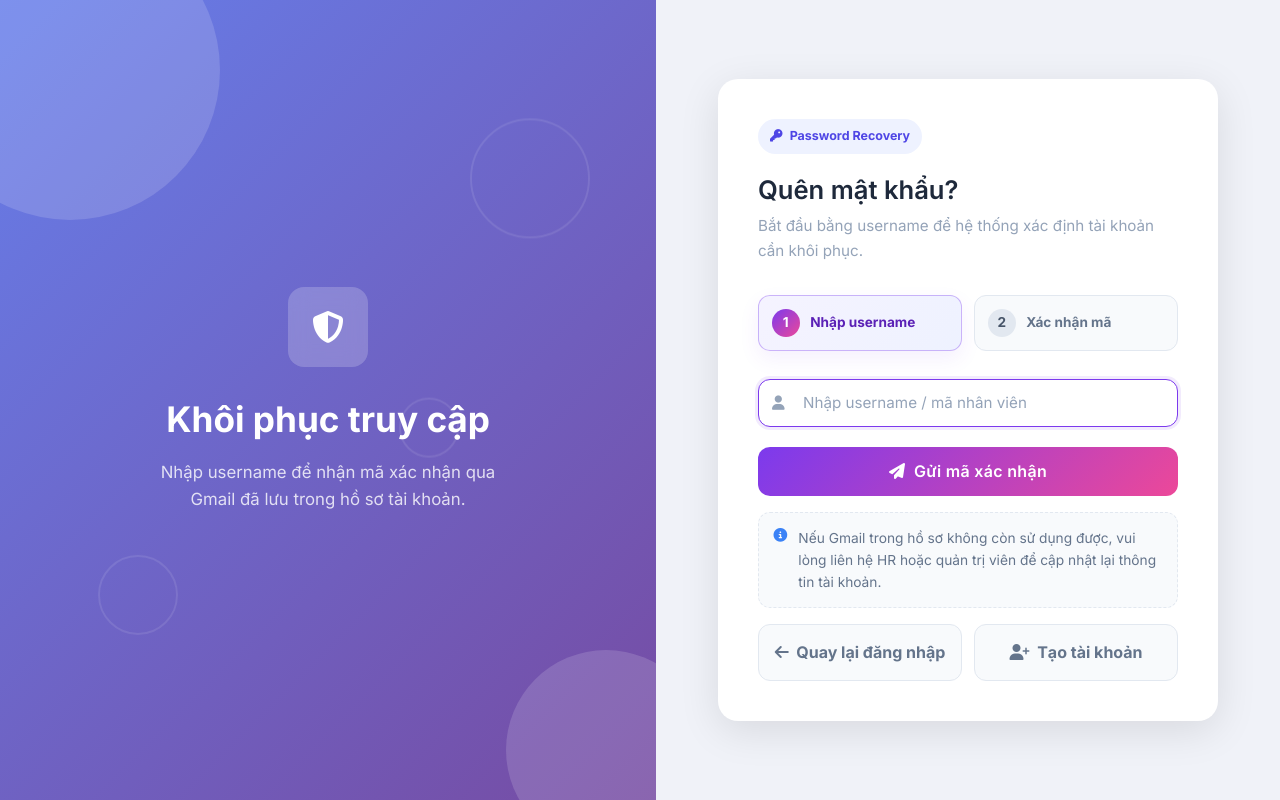
After one commit to hohoangluan/Business_web_project, a Django app: page /forgot-password/ in a window 1280 px wide. The commit adds this page. Run offline with Django 5.2, Linux system fonts and the light colour scheme.

Commit message:
Them quen password, dang ky tai khoan

```diff
--- /dev/null
+++ b/business_web/accounts/templates/accounts/forgot_password.html
@@ -0,0 +1,316 @@
+{% load static %}
+<!DOCTYPE html>
+<html lang="vi">
+<head>
+    <meta charset="UTF-8">
+    <meta name="viewport" content="width=device-width, initial-scale=1.0">
+    <title>Quên mật khẩu - HRMS Portal</title>
+    <meta name="description" content="Khôi phục mật khẩu HRMS Portal">
+
+    <link href="https://fonts.googleapis.com/css2?family=Inter:wght@300;400;500;600;700;800&display=swap" rel="stylesheet">
+    <link rel="stylesheet" href="https://cdnjs.cloudflare.com/ajax/libs/font-awesome/6.5.1/css/all.min.css">
+    <link rel="stylesheet" href="{% static 'accounts/css/style.css' %}">
+
+    <style>
+        .recovery-card {
+            max-width: 500px;
+        }
+        .recovery-badge {
+            display: inline-flex;
+            align-items: center;
+            gap: 0.45rem;
+            padding: 0.45rem 0.75rem;
+            border-radius: var(--radius-full);
+            background: #eef2ff;
+            color: #4f46e5;
+            font-size: 0.78rem;
+            font-weight: 700;
+            margin-bottom: 1rem;
+        }
+        .recovery-steps {
+            display: grid;
+            grid-template-columns: 1fr 1fr;
+            gap: 0.75rem;
+            margin-bottom: 1.75rem;
+        }
+        .recovery-step {
+            border: 1px solid var(--border);
+            background: #f8fafc;
+            border-radius: var(--radius);
+            padding: 0.8rem;
+            display: flex;
+            align-items: center;
+            gap: 0.65rem;
+            color: var(--text-secondary);
+            font-size: 0.85rem;
+            font-weight: 700;
+        }
+        .recovery-step.active {
+            background: linear-gradient(135deg, #f5f3ff, #eef2ff);
+            border-color: rgba(124, 58, 237, 0.35);
+            color: var(--primary-dark);
+            box-shadow: 0 8px 20px rgba(124, 58, 237, 0.08);
+        }
+        .step-index {
+            width: 28px;
+            height: 28px;
+            border-radius: 50%;
+            display: inline-flex;
+            align-items: center;
+            justify-content: center;
+            background: #e2e8f0;
+            color: #475569;
+            flex-shrink: 0;
+        }
+        .recovery-step.active .step-index {
+            background: var(--gradient-btn);
+            color: #fff;
+        }
+        .recovery-alert {
+            border-radius: var(--radius);
+            padding: 0.85rem 1rem;
+            margin-bottom: 1.25rem;
+            display: flex;
+            gap: 0.7rem;
+            align-items: flex-start;
+            font-size: 0.9rem;
+            line-height: 1.45;
+        }
+        .recovery-alert.success {
+            background: var(--success-bg);
+            border: 1px solid rgba(16, 185, 129, 0.2);
+            color: #047857;
+        }
+        .recovery-alert.error {
+            background: var(--danger-bg);
+            border: 1px solid rgba(239, 68, 68, 0.2);
+            color: var(--danger);
+        }
+        .mail-preview {
+            display: flex;
+            align-items: center;
+            gap: 0.85rem;
+            padding: 1rem;
+            border-radius: var(--radius);
+            background: linear-gradient(135deg, #f8fafc, #fff7ed);
+            border: 1px solid #fed7aa;
+            margin-bottom: 1.25rem;
+        }
+        .mail-preview-icon {
+            width: 44px;
+            height: 44px;
+            border-radius: 14px;
+            display: flex;
+            align-items: center;
+            justify-content: center;
+            color: #fff;
+            background: linear-gradient(135deg, #f97316, #ef4444);
+            flex-shrink: 0;
+        }
+        .mail-preview-label {
+            color: var(--text-muted);
+            font-size: 0.78rem;
+            font-weight: 700;
+            text-transform: uppercase;
+            letter-spacing: 0.04em;
+        }
+        .mail-preview-value {
+            color: var(--text-primary);
+            font-weight: 800;
+            margin-top: 0.1rem;
+        }
+        .code-input {
+            letter-spacing: 0.45rem;
+            text-align: center;
+            font-weight: 800;
+            font-size: 1.15rem !important;
+            padding-left: 1rem !important;
+        }
+        .recovery-help {
+            display: flex;
+            align-items: flex-start;
+            gap: 0.7rem;
+            color: var(--text-secondary);
+            background: #f8fafc;
+            border: 1px dashed var(--border);
+            border-radius: var(--radius);
+            padding: 0.9rem;
+            margin-top: 1rem;
+            font-size: 0.86rem;
+        }
+        .recovery-actions {
+            display: flex;
+            gap: 0.75rem;
+            align-items: center;
+            margin-top: 1rem;
+        }
+        .btn-secondary-link {
+            flex: 1;
+            text-align: center;
+            padding: 0.9rem;
+            border-radius: var(--radius);
+            color: var(--text-secondary);
+            background: #f8fafc;
+            font-weight: 700;
+            border: 1px solid var(--border);
+        }
+        .btn-secondary-link:hover {
+            color: var(--primary);
+            border-color: rgba(124, 58, 237, 0.35);
+            background: #fff;
+        }
+
+        @media (max-width: 640px) {
+            .recovery-steps { grid-template-columns: 1fr; }
+            .recovery-actions { flex-direction: column; }
+            .recovery-actions .btn-login,
+            .recovery-actions .btn-secondary-link { width: 100%; }
+        }
+    </style>
+</head>
+<body>
+    <div class="login-wrapper">
+        <div class="login-left">
+            <div class="login-decoration">
+                <div class="circle"></div>
+                <div class="circle"></div>
+                <div class="circle"></div>
+            </div>
+
+            <div class="brand-logo">
+                <i class="fa-solid fa-shield-halved"></i>
+            </div>
+
+            <h1>Khôi phục truy cập</h1>
+            <p>Nhập username để nhận mã xác nhận qua Gmail đã lưu trong hồ sơ tài khoản.</p>
+        </div>
+
+        <div class="login-right">
+            <div class="login-card recovery-card animate-fade">
+                <div class="recovery-badge">
+                    <i class="fa-solid fa-key"></i>
+                    Password Recovery
+                </div>
+
+                <h2>Quên mật khẩu?</h2>
+                <p class="subtitle">
+                    {% if step == 'code' %}
+                        Nhập mã xác nhận gồm 6 ký tự đã gửi đến Gmail của bạn.
+                    {% else %}
+                        Bắt đầu bằng username để hệ thống xác định tài khoản cần khôi phục.
+                    {% endif %}
+                </p>
+
+                <div class="recovery-steps">
+                    <div class="recovery-step {% if step == 'username' %}active{% endif %}">
+                        <span class="step-index">1</span>
+                        Nhập username
+                    </div>
+                    <div class="recovery-step {% if step == 'code' %}active{% endif %}">
+                        <span class="step-index">2</span>
+                        Xác nhận mã
+                    </div>
+                </div>
+
+                {% if error_message %}
+                <div class="recovery-alert error">
+                    <i class="fa-solid fa-circle-exclamation"></i>
+                    <span>{{ error_message }}</span>
+                </div>
+                {% endif %}
+
+                {% if success_message %}
+                <div class="recovery-alert success">
+                    <i class="fa-solid fa-circle-check"></i>
+                    <span>{{ success_message }}</span>
+                </div>
+                {% endif %}
+
+                {% if step == 'code' %}
+                <div class="mail-preview">
+                    <div class="mail-preview-icon">
+                        <i class="fa-solid fa-envelope-open-text"></i>
+                    </div>
+                    <div>
+                        <div class="mail-preview-label">Gmail nhận mã</div>
+                        <div class="mail-preview-value">{{ masked_email|default:'Gmail trong hồ sơ' }}</div>
+                    </div>
+                </div>
+                {% endif %}
+
+                {% if step == 'code' %}
+                <form method="post" novalidate>
+                    {% csrf_token %}
+                    <input type="hidden" name="step" value="code">
+                    <input type="hidden" name="username" value="{{ username }}">
+
+                    <div class="input-icon-group">
+                        <i class="fa-solid fa-hashtag icon"></i>
+                        <input type="text"
+                               name="verification_code"
+                               id="id_verification_code"
+                               class="code-input"
+                               placeholder="------"
+                               value="{{ verification_code|default:'' }}"
+                               maxlength="6"
+                               inputmode="numeric"
+                               autocomplete="one-time-code"
+                               autofocus
+                               required>
+                    </div>
+
+                    <button type="submit" class="btn-login">
+                        <i class="fa-solid fa-check-double"></i>&nbsp; Xác nhận mã
+                    </button>
+                </form>
+
+                <form method="post" style="margin-top: 0.75rem;">
+                    {% csrf_token %}
+                    <input type="hidden" name="step" value="username">
+                    <input type="hidden" name="username" value="{{ username }}">
+                    <button type="submit" class="btn-secondary-link" style="width:100%;">
+                        <i class="fa-solid fa-rotate-right"></i>&nbsp; Gửi lại mã
+                    </button>
+                </form>
+                {% else %}
+                <form method="post" novalidate>
+                    {% csrf_token %}
+                    <input type="hidden" name="step" value="username">
+
+                    <div class="input-icon-group">
+                        <i class="fa-solid fa-user icon"></i>
+                        <input type="text"
+                               name="username"
+                               id="id_username"
+                               placeholder="Nhập username / mã nhân viên"
+                               value="{{ username }}"
+                               autofocus
+                               required>
+                    </div>
+
+                    <button type="submit" class="btn-login">
+                        <i class="fa-solid fa-paper-plane"></i>&nbsp; Gửi mã xác nhận
+                    </button>
+                </form>
+                {% endif %}
+
+                <div class="recovery-help">
+                    <i class="fa-solid fa-circle-info" style="color: var(--info); margin-top: 2px;"></i>
+                    <span>
+                        Nếu Gmail trong hồ sơ không còn sử dụng được, vui lòng liên hệ HR hoặc quản trị viên để cập nhật lại thông tin tài khoản.
+                    </span>
+                </div>
+
+                <div class="recovery-actions">
+                    <a href="{% url 'login' %}" class="btn-secondary-link">
+                        <i class="fa-solid fa-arrow-left"></i>&nbsp; Quay lại đăng nhập
+                    </a>
+                    <a href="{% url 'register' %}" class="btn-secondary-link">
+                        <i class="fa-solid fa-user-plus"></i>&nbsp; Tạo tài khoản
+                    </a>
+                </div>
+            </div>
+        </div>
+    </div>
+</body>
+</html>
--- a/business_web/accounts/templates/accounts/login.html
+++ b/business_web/accounts/templates/accounts/login.html
@@ -120,8 +120,7 @@ Sau khi đăng nhập thành công → redirect tới settings.LOGIN_REDIRECT_UR
                             <input type="checkbox" name="remember_me">
                             Ghi nhớ đăng nhập
                         </label>
-                        <!-- TODO: Chức năng quên mật khẩu chưa có backend, link placeholder -->
-                        <a href="#" class="forgot-link">Quên mật khẩu?</a>
+                        <a href="{% url 'forgot_password' %}" class="forgot-link">Quên mật khẩu?</a>
                     </div>
 
                     <!-- Nút đăng nhập -->
--- a/business_web/accounts/urls.py
+++ b/business_web/accounts/urls.py
@@ -16,6 +16,7 @@ from django.contrib.auth.views import LoginView
 from django.shortcuts import redirect
 from .views import (
     register_view,
+    forgot_password_view,
     logout_view,
     dashboard_view,
     profile_view,               # MỚI: hồ sơ cá nhân
@@ -57,6 +58,9 @@ urlpatterns = [
     # Đăng nhập: dùng Django LoginView built-in
     # template_name trỏ tới template login.html đã redesign
     path('login/', LoginView.as_view(template_name='accounts/login.html'), name='login'),
+
+    # Quên mật khẩu: UI nhập username và mã xác nhận
+    path('forgot-password/', forgot_password_view, name='forgot_password'),
 
     # Đăng xuất
     path('logout/', logout_view, name='logout'),
--- a/business_web/accounts/views.py
+++ b/business_web/accounts/views.py
@@ -55,6 +55,19 @@ def ensure_profile(user):
     """
     profile, created = UserProfile.objects.get_or_create(user=user)
     return profile
+
+
+def mask_email(email):
+    """Mask an email address before showing it in password recovery UI."""
+    if not email or '@' not in email:
+        return email or ''
+
+    local_part, domain = email.split('@', 1)
+    if len(local_part) <= 2:
+        masked_local = local_part[:1] + '*'
+    else:
+        masked_local = local_part[0] + ('*' * (len(local_part) - 2)) + local_part[-1]
+    return f'{masked_local}@{domain}'
 
 
 def get_user_role_name(user):
@@ -153,6 +166,65 @@ def register_view(request):
         form = RegisterForm()
 
     return render(request, 'accounts/register.html', {'form': form})
+
+
+def forgot_password_view(request):
+    """
+    UI quên mật khẩu 2 bước:
+    - Bước 1: nhập username.
+    - Bước 2: hiển thị form nhập mã xác nhận gửi về email trong tài khoản.
+
+    Hiện tại chỉ dựng UI/flow xác nhận, chưa gửi email thật vì project chưa cấu
+    hình EMAIL_BACKEND/SMTP.
+    """
+    if request.user.is_authenticated:
+        return redirect('dashboard')
+
+    context = {
+        'step': 'username',
+        'username': '',
+        'masked_email': '',
+    }
+
+    if request.method == 'POST':
+        step = request.POST.get('step', 'username')
+        username = request.POST.get('username', '').strip()
+        context['username'] = username
+
+        if step == 'username':
+            user = User.objects.filter(username=username).first() if username else None
+
+            if not username:
+                context['error_message'] = 'Vui lòng nhập username để nhận mã xác nhận.'
+            elif not user:
+                context['error_message'] = 'Không tìm thấy tài khoản với username này.'
+            elif not user.email:
+                context['error_message'] = 'Tài khoản này chưa có email trong hồ sơ.'
+            else:
+                context.update({
+                    'step': 'code',
+                    'masked_email': mask_email(user.email),
+                    'success_message': 'Mã xác nhận sẽ được gửi đến Gmail trong hồ sơ tài khoản.',
+                })
+
+        elif step == 'code':
+            verification_code = request.POST.get('verification_code', '').strip()
+            user = User.objects.filter(username=username).first() if username else None
+
+            context.update({
+                'step': 'code',
+                'masked_email': mask_email(user.email) if user and user.email else '',
+                'verification_code': verification_code,
+            })
+
+            if not verification_code:
+                context['error_message'] = 'Vui lòng nhập mã xác nhận.'
+            elif len(verification_code) != 6:
+                context['error_message'] = 'Mã xác nhận gồm 6 ký tự.'
+            else:
+                context['success_message'] = 'Giao diện xác nhận mã đã sẵn sàng. Bước đặt lại mật khẩu sẽ được kết nối sau.'
+
+    return render(request, 'accounts/forgot_password.html', context)
 
 
 @login_required
```
Also changed, not shown: business_web/accounts/tests.py (+33 -1 lines), business_web/db.sqlite3.
